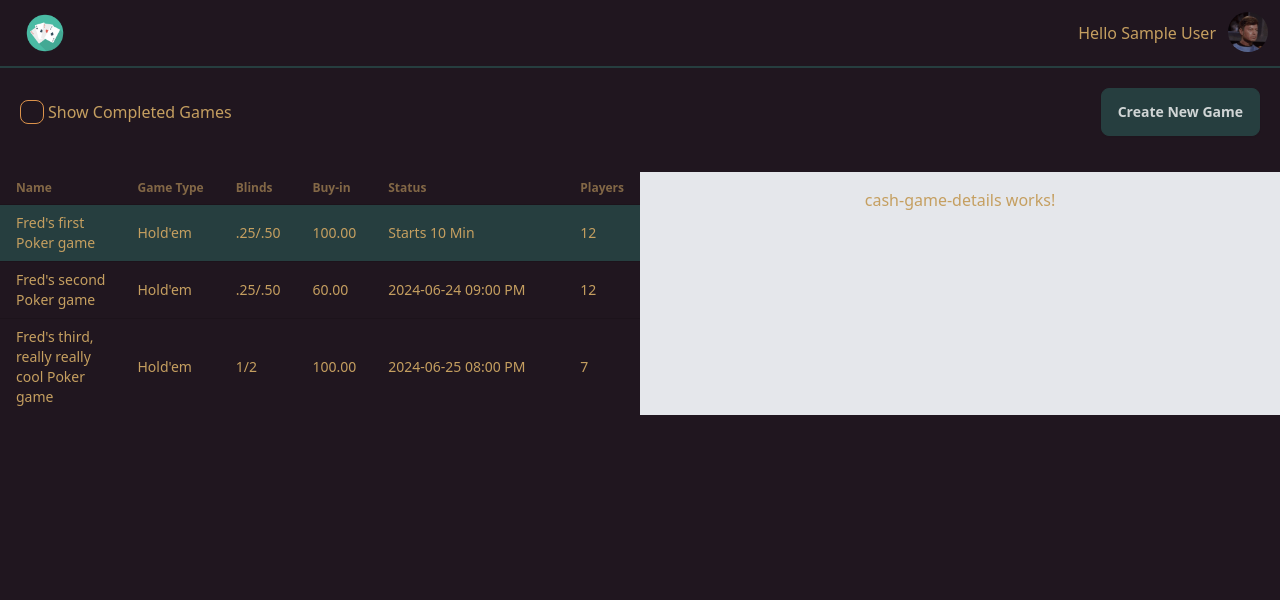
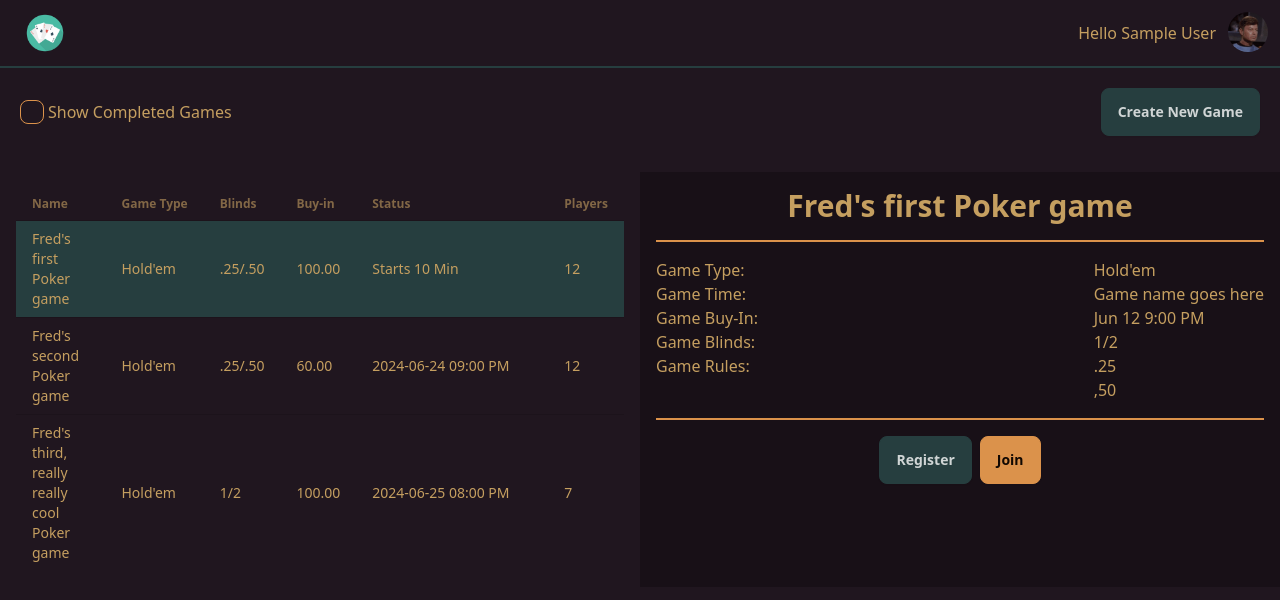
Before and after one commit to tkvangorder/angular-poker-client, an Angular app: page /home in a window 1280 px wide. Shown: the top 600 px of the page. Built offline with nearby package versions, Linux system fonts and the light colour scheme; sample sign-in values are in the browser's storage.

Commit message:
stub out details

```diff
--- a/src/app/home-page/cash-game-details/cash-game-details/cash-game-details.component.html
+++ b/src/app/home-page/cash-game-details/cash-game-details/cash-game-details.component.html
@@ -1 +1,27 @@
-<p>cash-game-details works!</p>
+<div class="card">
+  <h1 class="mb-4 text-3xl font-bold text-center">Fred's first Poker game</h1>
+  <hr class="mb-4 border-t-2 border-primary" />
+  <div class="content">
+      <div class="flex justify-between">
+          <div>
+              <p>Game Type:</p>
+              <p>Game Time:</p>
+              <p>Game Buy-In:</p>
+              <p>Game Blinds:</p>
+              <p>Game Rules:</p>
+          </div>
+          <div>
+              <p>Hold'em</p>
+              <p>Game name goes here</p>
+              <p>Jun 12 9:00 PM </p>
+              <p>1/2</p>
+              <p>.25</p>
+              <p>,50</p>
+          </div>
+      </div>
+  <hr class="mt-4 mb-4 border-t-2 border-primary" />
+  <div class="actions flex items-center justify-center gap-2">
+      <button class="btn btn-secondary" type="button">Register</button>
+      <button class="btn btn-primary" type="button">Join</button>
+  </div>
+</div>
--- a/src/app/home-page/home-page.component.html
+++ b/src/app/home-page/home-page.component.html
@@ -10,10 +10,10 @@
     </button>
   </div>
   <div class="flex flex-col md:flex-row">
-    <div class="md:w-1/2 text-center">
+    <div class="md:w-1/2 text-center p-4">
       <app-cash-game-list></app-cash-game-list>
     </div>
-    <div class="w-full md:w-1/2 bg-gray-200 text-center py-4">
+    <div class="w-full md:w-1/2 p-4 bg-base-300 border-primary">
       <app-cash-game-details></app-cash-game-details>
     </div>
   </div>
```
